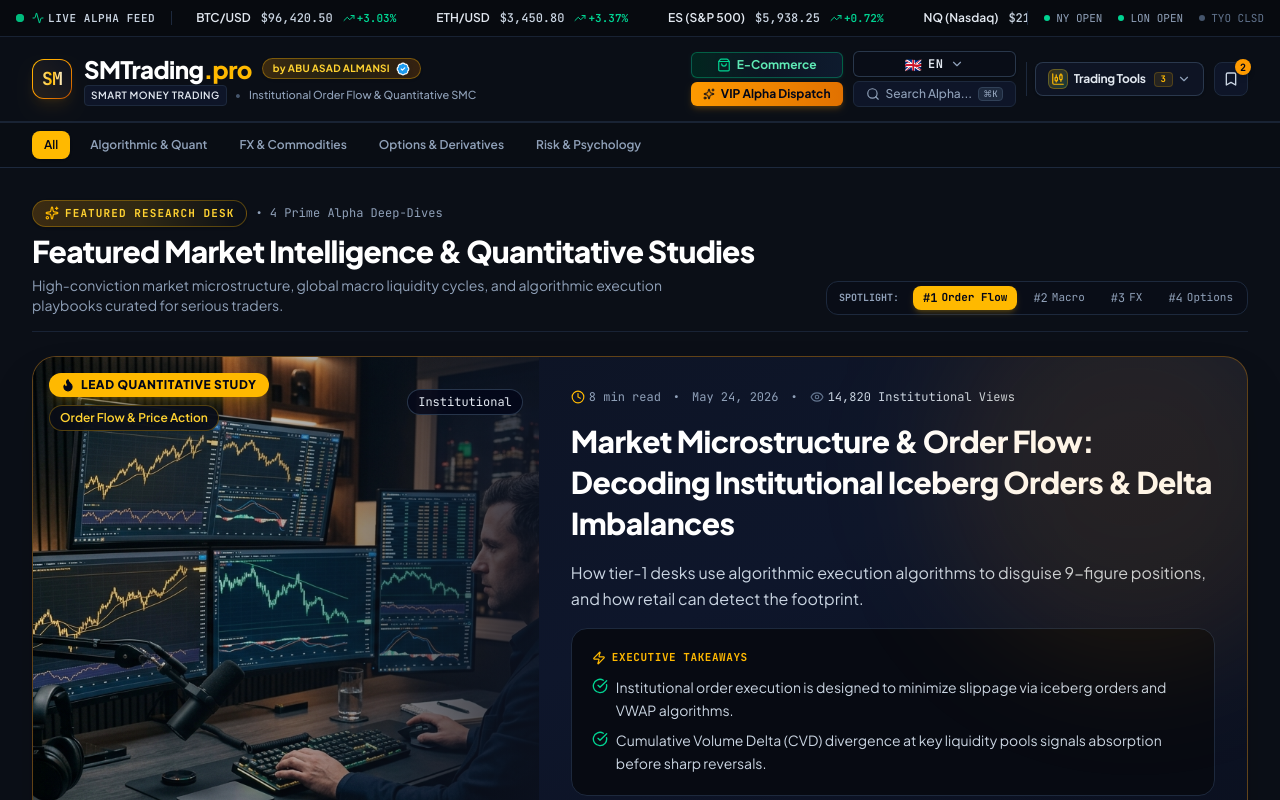
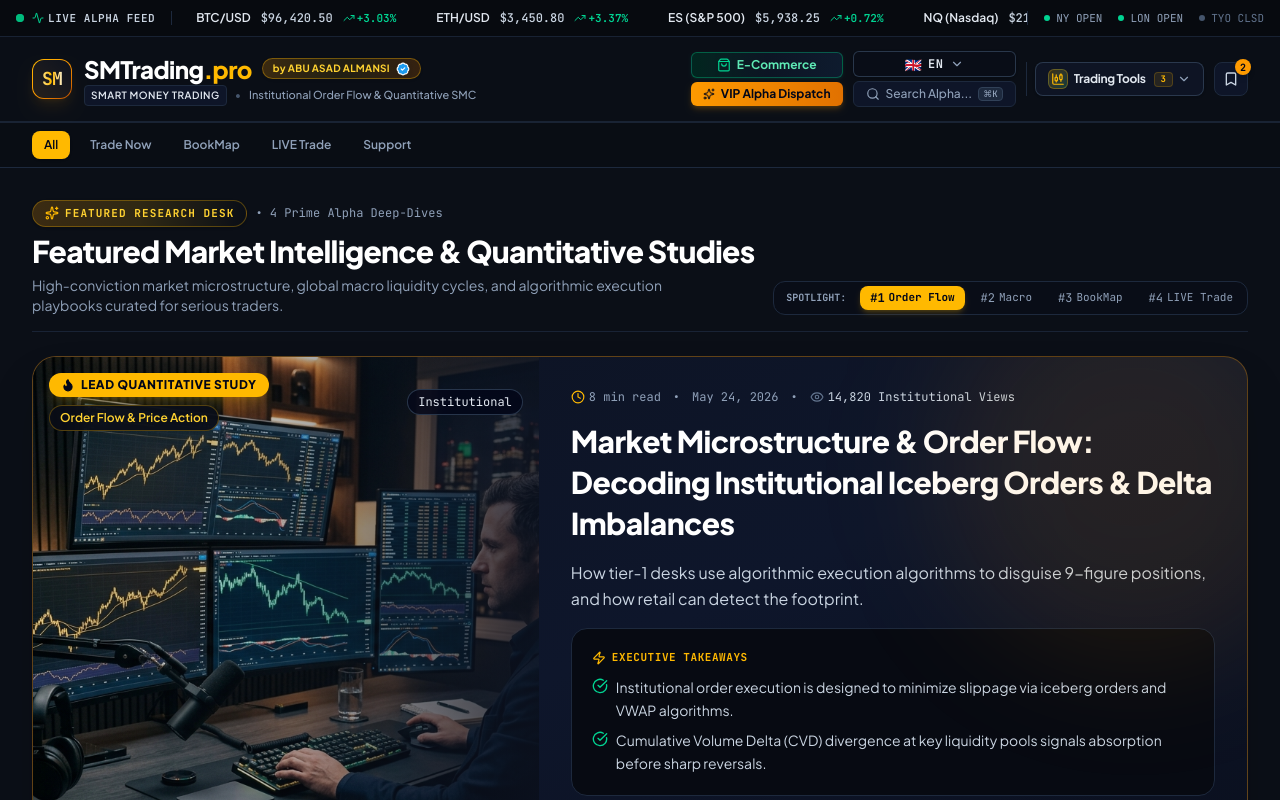
Before and after one commit to assadmansi29/SMTrdnig.com, a React (Vite) app: page / in a window 1280 px wide. Shown: the top 800 px of the page. Built offline with nearby package versions, Linux system fonts and the light colour scheme.

Commit message:
refactor: rename blog categories
Update article categories to align with the new platform structure, including the necessary changes to types, translations, and mapping helpers.

```diff
--- a/src/components/Footer.tsx
+++ b/src/components/Footer.tsx
@@ -25,10 +25,10 @@ export const Footer: React.FC<FooterProps> = ({
     'All': t('catAll'),
     'Macro & Liquidity': t('catMacro'),
     'Order Flow & Price Action': t('catOrderFlow'),
-    'Algorithmic & Quant': t('catQuant'),
-    'FX & Commodities': t('catFX'),
-    'Options & Derivatives': t('catOptions'),
-    'Risk & Psychology': t('catRisk')
+    'Trade Now': t('catQuant'),
+    'BookMap': t('catBookMap'),
+    'LIVE Trade': t('catOptions'),
+    'Support': t('catRisk')
   };
 
   return (
@@ -102,7 +102,7 @@ export const Footer: React.FC<FooterProps> = ({
         <div className="space-y-3">
           <h4 className="font-bold text-white uppercase text-xs tracking-wider">{t('footerSectorsTitle')}</h4>
           <ul className="space-y-2">
-            {(['Macro & Liquidity', 'Order Flow & Price Action', 'Algorithmic & Quant', 'FX & Commodities', 'Options & Derivatives', 'Risk & Psychology'] as ArticleCategory[]).map(c => (
+            {(['Macro & Liquidity', 'Order Flow & Price Action', 'Trade Now', 'BookMap', 'LIVE Trade', 'Support'] as ArticleCategory[]).map(c => (
               <li key={c}>
                 <button
                   onClick={() => {
--- a/src/components/Header.tsx
+++ b/src/components/Header.tsx
@@ -27,20 +27,20 @@ interface HeaderProps {
 
 const CATEGORIES: ArticleCategory[] = [
   'All',
-  'Algorithmic & Quant',
-  'FX & Commodities',
-  'Options & Derivatives',
-  'Risk & Psychology'
+  'Trade Now',
+  'BookMap',
+  'LIVE Trade',
+  'Support'
 ];
 
 const CATEGORY_KEYS: Record<ArticleCategory, TranslationKey> = {
   'All': 'catAll',
   'Macro & Liquidity': 'catMacro',
   'Order Flow & Price Action': 'catOrderFlow',
-  'Algorithmic & Quant': 'catQuant',
-  'FX & Commodities': 'catFX',
-  'Options & Derivatives': 'catOptions',
-  'Risk & Psychology': 'catRisk'
+  'Trade Now': 'catQuant',
+  'BookMap': 'catBookMap',
+  'LIVE Trade': 'catOptions',
+  'Support': 'catRisk'
 };
 
 export const Header: React.FC<HeaderProps> = ({
--- a/src/data/blogData.ts
+++ b/src/data/blogData.ts
@@ -202,7 +202,7 @@ def detect_bid_absorption(trades_df, min_delta_imbalance=2.5):
     slug: 'algorithmic-statistical-arbitrage-mean-reversion-python',
     title: 'Building a High-Sharpe Statistical Arbitrage Engine: Cointegration & Pairs Trading in Python',
     subtitle: 'A step-by-step institutional framework for finding stationary spreads between correlated instruments and managing volatility drawdowns.',
-    category: 'Algorithmic & Quant',
+    category: 'Trade Now',
     image: algoImg,
     imageCaption: 'SMTrading Quantitative Order Flow Heatmap & Machine Learning Nodes',
     publishedAt: 'May 19, 2026',
@@ -269,7 +269,7 @@ def test_pair_cointegration(asset_a_prices, asset_b_prices):
     slug: 'gold-xauusd-central-bank-accumulation-fx-dynamics',
     title: 'Gold Breakout Framework: Central Bank Reserves De-Dollarization & Safe-Haven Technicals',
     subtitle: 'Institutional drivers behind Gold\'s historical rally, multi-timeframe Fibonacci expansions, and FX correlation modeling.',
-    category: 'FX & Commodities',
+    category: 'BookMap',
     image: forexGoldImg,
     imageCaption: 'Global Precious Metals & Forex Liquidity Channels Analysis',
     publishedAt: 'May 16, 2026',
@@ -315,7 +315,7 @@ def test_pair_cointegration(asset_a_prices, asset_b_prices):
     slug: 'mastering-options-volatility-smile-gamma-scalping',
     title: 'The Volatility Surface & Gamma Exposure: How Market Maker Hedging Drives Big Market Swings',
     subtitle: 'Understand 0DTE options dynamics, positive vs negative gamma regimes, and volatility smile arbitrage.',
-    category: 'Options & Derivatives',
+    category: 'LIVE Trade',
     image: optionsImg,
     imageCaption: '3D Volatility Skew Curve & Gamma Exposure (GEX) Surface',
     publishedAt: 'May 12, 2026',
@@ -366,7 +366,7 @@ def test_pair_cointegration(asset_a_prices, asset_b_prices):
     slug: 'trader-neuropsychology-risk-management-drawdowns',
     title: 'The Elite Trader Mindset: Cognitive Bias Mitigation, Tilt Prevention & Mathematical Position Sizing',
     subtitle: 'Neuroscience-backed protocols to eliminate emotional trading errors and protect your edge during drawdowns.',
-    category: 'Risk & Psychology',
+    category: 'Support',
     image: psychologyImg,
     imageCaption: 'Executive Trader Focus & Behavioral Risk Control Workspace',
     publishedAt: 'May 08, 2026',
--- a/src/locales/ar.ts
+++ b/src/locales/ar.ts
@@ -30,10 +30,10 @@ export const ar: Record<TranslationKey, string> = {
   catAll: 'الكل',
   catMacro: 'الاقتصاد الكلي والسيولة',
   catOrderFlow: 'تدفق الأوامر وحركة السعر',
-  catQuant: 'التداول الخوارزمي والكمي',
-  catFX: 'العملات والسلع الأساسية',
-  catOptions: 'الخيارات والمشتقات المالية',
-  catRisk: 'إدارة المخاطر وسيكولوجية التداول',
+  catQuant: 'تداول الآن Trade Now',
+  catBookMap: 'بوكماب BookMap',
+  catOptions: 'تداول مباشر LIVE Trade',
+  catRisk: 'الدعم والمساعدة Support',
 
   // Market Ticker
   tickerLiveFeed: 'بث ألفا المباشر',
--- a/src/locales/en.ts
+++ b/src/locales/en.ts
@@ -28,10 +28,10 @@ export const en = {
   catAll: 'All',
   catMacro: 'Macro & Liquidity',
   catOrderFlow: 'Order Flow & Price Action',
-  catQuant: 'Algorithmic & Quant',
-  catFX: 'FX & Commodities',
-  catOptions: 'Options & Derivatives',
-  catRisk: 'Risk & Psychology',
+  catQuant: 'Trade Now',
+  catBookMap: 'BookMap',
+  catOptions: 'LIVE Trade',
+  catRisk: 'Support',
 
   // Market Ticker
   tickerLiveFeed: 'Live Alpha Feed',
--- a/src/locales/helpers.ts
+++ b/src/locales/helpers.ts
@@ -12,13 +12,15 @@ export const getLocalizedCategory = (
       return t('catMacro');
     case 'Order Flow & Price Action':
       return t('catOrderFlow');
+    case 'Trade Now':
     case 'Algorithmic & Quant':
       return t('catQuant');
-    case 'FX & Commodities':
-      return t('catFX');
+    case 'BookMap':
+      return t('catBookMap');
+    case 'LIVE Trade':
     case 'Options & Derivatives':
       return t('catOptions');
-    case 'Risk & Psychology':
+    case 'Support':
       return t('catRisk');
     default:
       return category;
--- a/src/locales/ru.ts
+++ b/src/locales/ru.ts
@@ -30,10 +30,10 @@ export const ru: Record<TranslationKey, string> = {
   catAll: 'Все',
   catMacro: 'Макроэкономика и ликвидность',
   catOrderFlow: 'Поток ордеров и Price Action',
-  catQuant: 'Алгоритмический и квант-трейдинг',
-  catFX: 'Форекс и сырьевые товары',
-  catOptions: 'Опционы и деривативы',
-  catRisk: 'Управление рисками и психология',
+  catQuant: 'Торговать сейчас (Trade Now)',
+  catBookMap: 'BookMap',
+  catOptions: 'LIVE Trade',
+  catRisk: 'Поддержка (Support)',
 
   // Market Ticker
   tickerLiveFeed: 'Прямой поток Alpha',
--- a/src/locales/uk.ts
+++ b/src/locales/uk.ts
@@ -30,10 +30,10 @@ export const uk: Record<TranslationKey, string> = {
   catAll: 'Всі',
   catMacro: 'Макроекономіка та ліквідність',
   catOrderFlow: 'Потік ордерів та Price Action',
-  catQuant: 'Алгоритмічний та квант-трейдинг',
-  catFX: 'Форекс та сировинні товари',
-  catOptions: 'Опціони та деривативи',
-  catRisk: 'Управління ризиками та психологія',
+  catQuant: 'Торгувати зараз (Trade Now)',
+  catBookMap: 'BookMap',
+  catOptions: 'LIVE Trade',
+  catRisk: 'Підтримка (Support)',
 
   // Market Ticker
   tickerLiveFeed: 'Прямий потік Alpha',
--- a/src/types.ts
+++ b/src/types.ts
@@ -11,11 +11,11 @@ export interface Author {
 export type ArticleCategory =
   | 'All'
   | 'Macro & Liquidity'
-  | 'Algorithmic & Quant'
+  | 'Trade Now'
   | 'Order Flow & Price Action'
-  | 'FX & Commodities'
-  | 'Options & Derivatives'
-  | 'Risk & Psychology';
+  | 'BookMap'
+  | 'LIVE Trade'
+  | 'Support';
 
 export interface TradeSetup {
   asset: string;
```
